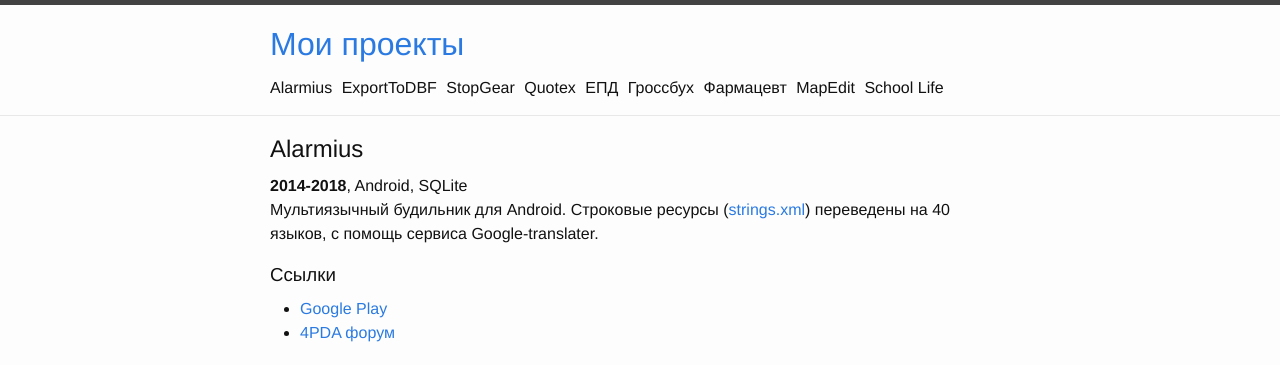
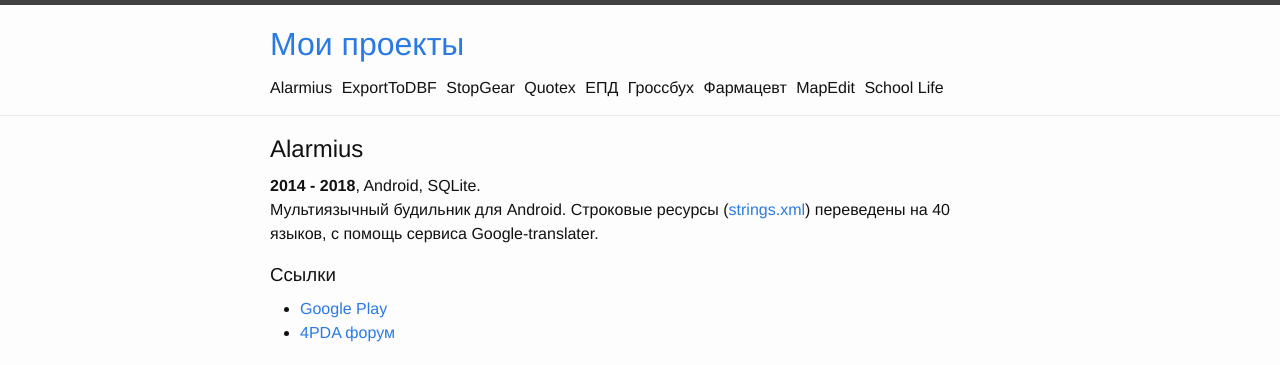
Before and after one commit to Sikambr/projects, a Jekyll site: the page built from alarmius.md, in a window 1280 px wide. Shown: the top 365 px of the page. Built offline with Jekyll 4.4.1, drawn with Linux system fonts in a browser that asks for light colours.

Commit message:
first commit

```diff
--- a/alarmius.md
+++ b/alarmius.md
@@ -4,7 +4,7 @@ title: Alarmius
 permalink: /alarmius/
 ---
 
-<b>2014-2018</b>, Android, SQLite
+<b>2014 - 2018</b>, Android, SQLite.
 
 Мультиязычный будильник для Android. Строковые ресурсы ([strings.xml]({{ site.baseurl }}/data/alarmius/strings.xml)) переведены на 40 языков, с помощь сервиса Google-translater.
 
```
